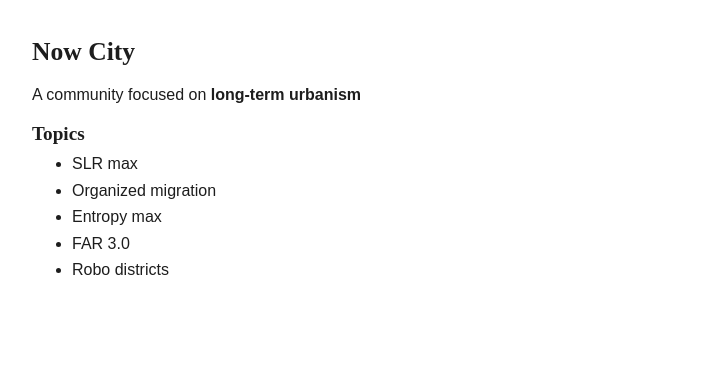
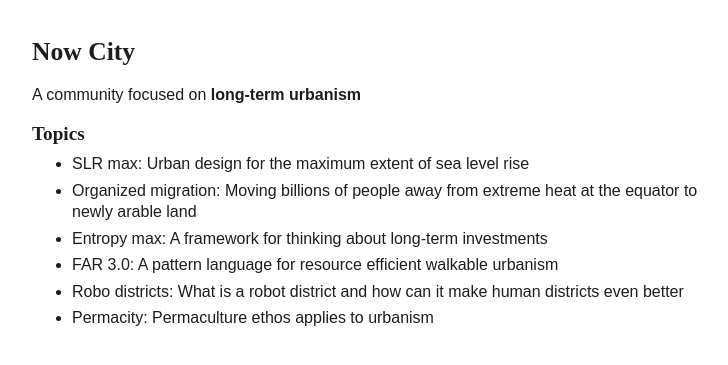
Before and after one commit to nelscity/NowCity, a Jekyll site: the page built from index.md, in a window 1280 px wide. Shown: the top 365 px of the page, without its empty margins (258-986 px from the left). Built offline with Jekyll 4.4.1, drawn with Linux system fonts in a browser that asks for light colours; a script that is not in the unit is left out.

Commit message:
thinking about topics

```diff
--- a/index.md
+++ b/index.md
@@ -8,8 +8,9 @@ title: Now City
 A community focused on **long-term urbanism**
 
 ## Topics
-- SLR max
-- Organized migration
-- Entropy max
-- FAR 3.0
-- Robo districts
+- SLR max: Urban design for the maximum extent of sea level rise
+- Organized migration: Moving billions of people away from extreme heat at the equator to newly arable land
+- Entropy max: A framework for thinking about long-term investments
+- FAR 3.0: A pattern language for resource efficient walkable urbanism
+- Robo districts: What is a robot district and how can it make human districts even better
+- Permacity: Permaculture ethos applies to urbanism
```
Also changed, not shown: reading.md (added, +4 -0 lines).
